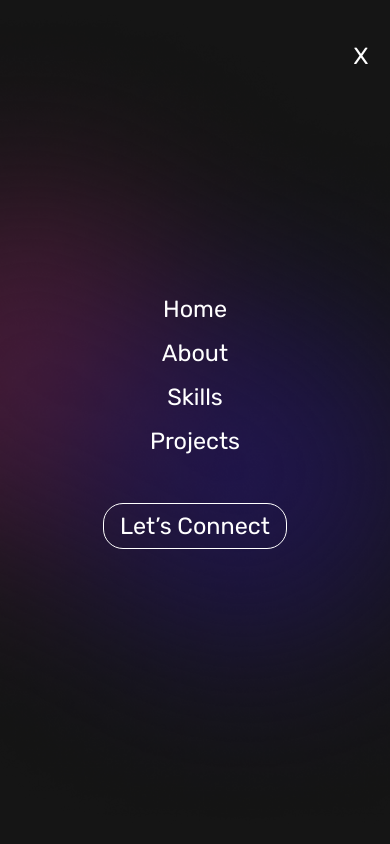
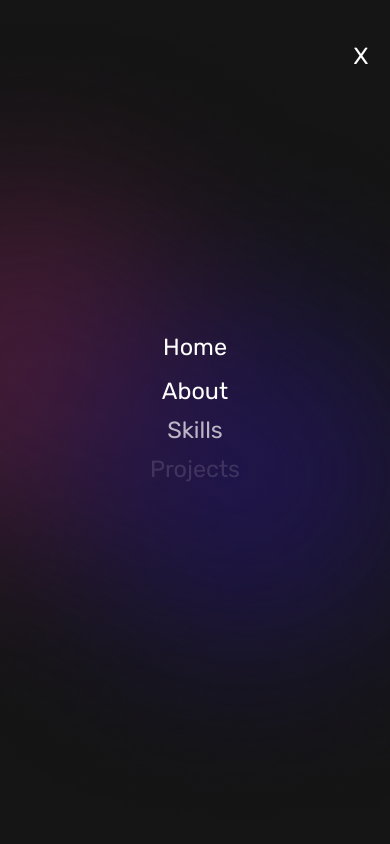
Before and after one commit to RAY-DEV67/PORTFOLIO, a React (Create React App) app: page / in a window 390 px wide. Both pictures are taken after a click on the picture 364 px from the left and 32 px from the top of the page. Shown: the top 844 px of the page. Built offline with nearby package versions, Linux system fonts and the light colour scheme.

Commit message:
new feature

```diff
--- a/src/App.css
+++ b/src/App.css
@@ -1131,4 +1131,33 @@ align-items: center;
     margin-left: 0rem;
     margin-top: 1rem;
   }
+  .home-nav{
+    opacity: 0;
+    transition: all 1s ease-in;
+  }
+  .showhome-nav{
+    opacity: 1;
+    transition: all 1s ease-in;
+    transition-delay: 1s;
+  }
+  .showabout-nav{
+    opacity: 1;
+    transition: all 1s ease-in;
+    transition-delay: 1.5s;
+  }
+  .showskill-nav{
+    opacity: 1;
+    transition: all 1s ease-in;
+    transition-delay: 2s;
+  }
+  .showproject-nav{
+    opacity: 1;
+    transition: all 1s ease-in;
+    transition-delay: 2.5s;
+  }
+  .showmobilebutton{
+    opacity: 1;
+    transition: all 1s ease-in;
+    transition-delay: 3s;
+  }
 }
--- a/src/components/navbar.jsx
+++ b/src/components/navbar.jsx
@@ -49,20 +49,20 @@ Let’s Connect
   }}
 >X</p>
 <div class="ray">
-<a href="#home" className="home-nav"   onClick={() => {
+<a href="#home" className={showMobile ? "showhome-nav" : "home-nav"}   onClick={() => {
     setshowMobile(false)
   }}>Home</a>
-  <a href="#about" className="about-nav"   onClick={() => {
+  <a href="#about" className={showMobile ? "showabout-nav about-nav" : "home-nav"}   onClick={() => {
     setshowMobile(false)
   }}>About</a>
-<a href="#skills" className="skill-nav"   onClick={() => {
+<a href="#skills" className={showMobile ? "showskill-nav skill-nav" : "home-nav"}   onClick={() => {
     setshowMobile(false)
   }}>Skills</a>
-<a href="#project" className="project-nav"   onClick={() => {
+<a href="#project" className={showMobile ? "showproject-nav" : "home-nav"}   onClick={() => {
     setshowMobile(false)
   }}>Projects</a>
 </div>
-<a href='#connect' class="mobilebutton button "   onClick={() => {
+<a href='#connect' class="mobilebutton button " className={showMobile ? "showmobilebutton mobilebutton button " : "home-nav"}  onClick={() => {
     setshowMobile(false)
   }}>
 Let’s Connect
```
